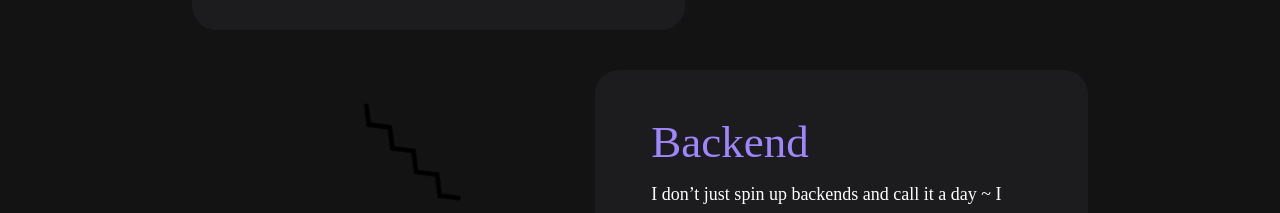
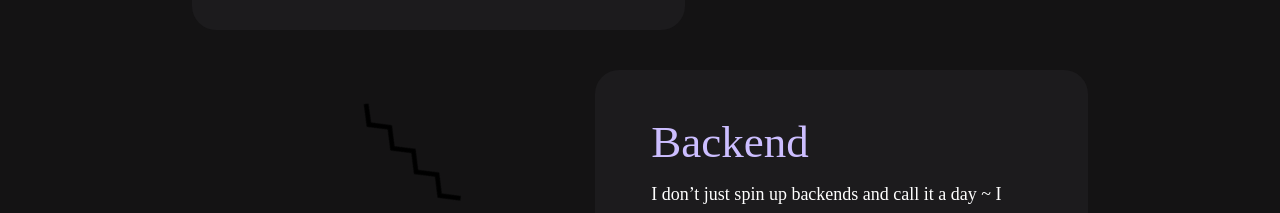
Before and after one commit to iDarkQ/portfolio, a Next.js app: page / in a window 1280 px wide. Shown: the part 1240-1453 px from the top of the page. Built offline with nearby package versions, Linux system fonts and the light colour scheme; a web font is replaced by a local one.

Commit message:
refactor(about-card-backend.tsx): change text color

```diff
--- a/src/app/components/home/about/about-card-backend.tsx
+++ b/src/app/components/home/about/about-card-backend.tsx
@@ -3,7 +3,7 @@ import { Text } from "@/app/components/text";
 
 export const AboutCardBackend = () => (
   <AboutCard data-aos="fade-left" className="ml-auto">
-    <Text as="h2" className="text-start">
+    <Text as="h2" className="text-start text-primary-80">
       Backend
     </Text>
     <Text as="p" className="text-start">
```
